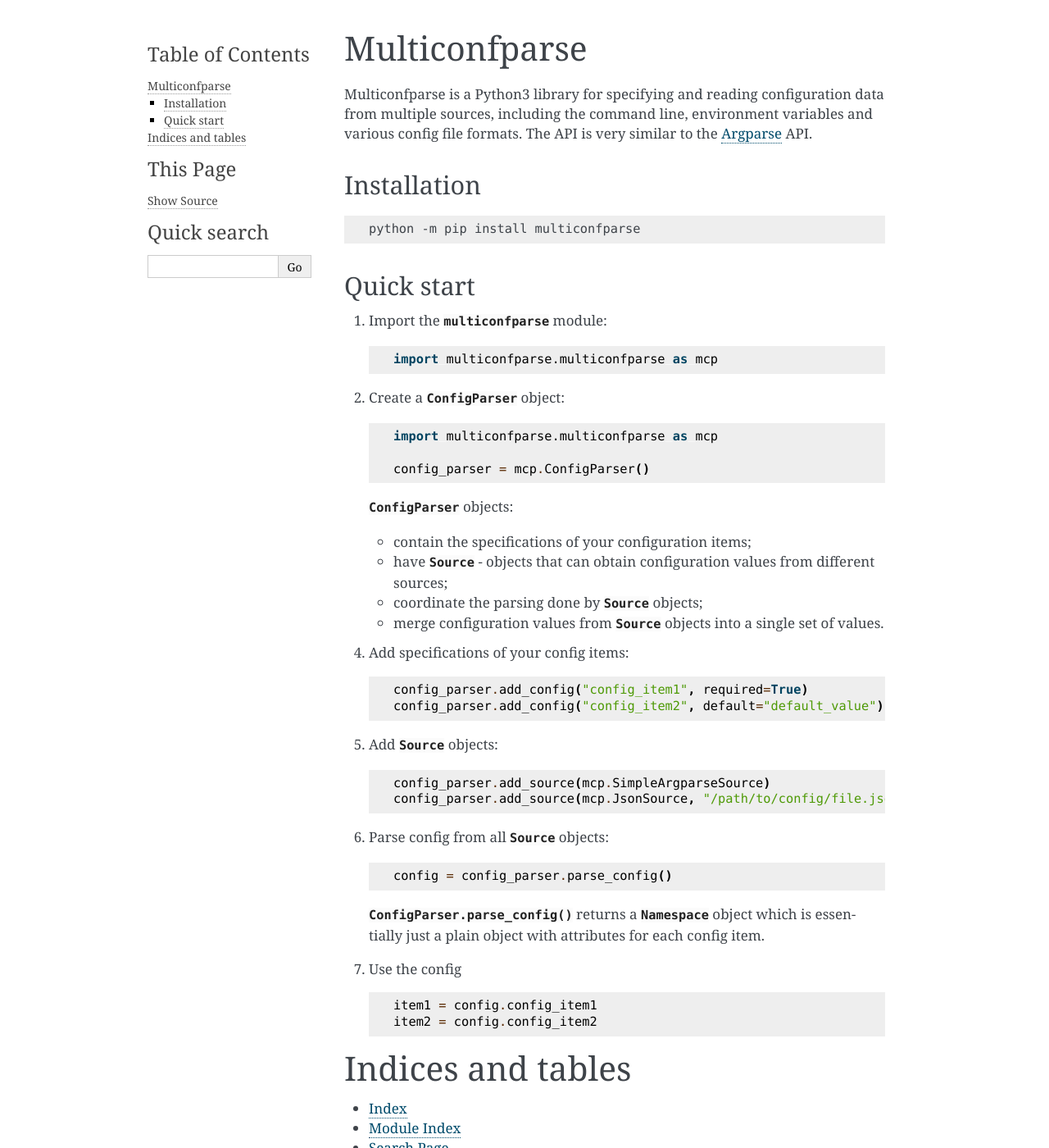
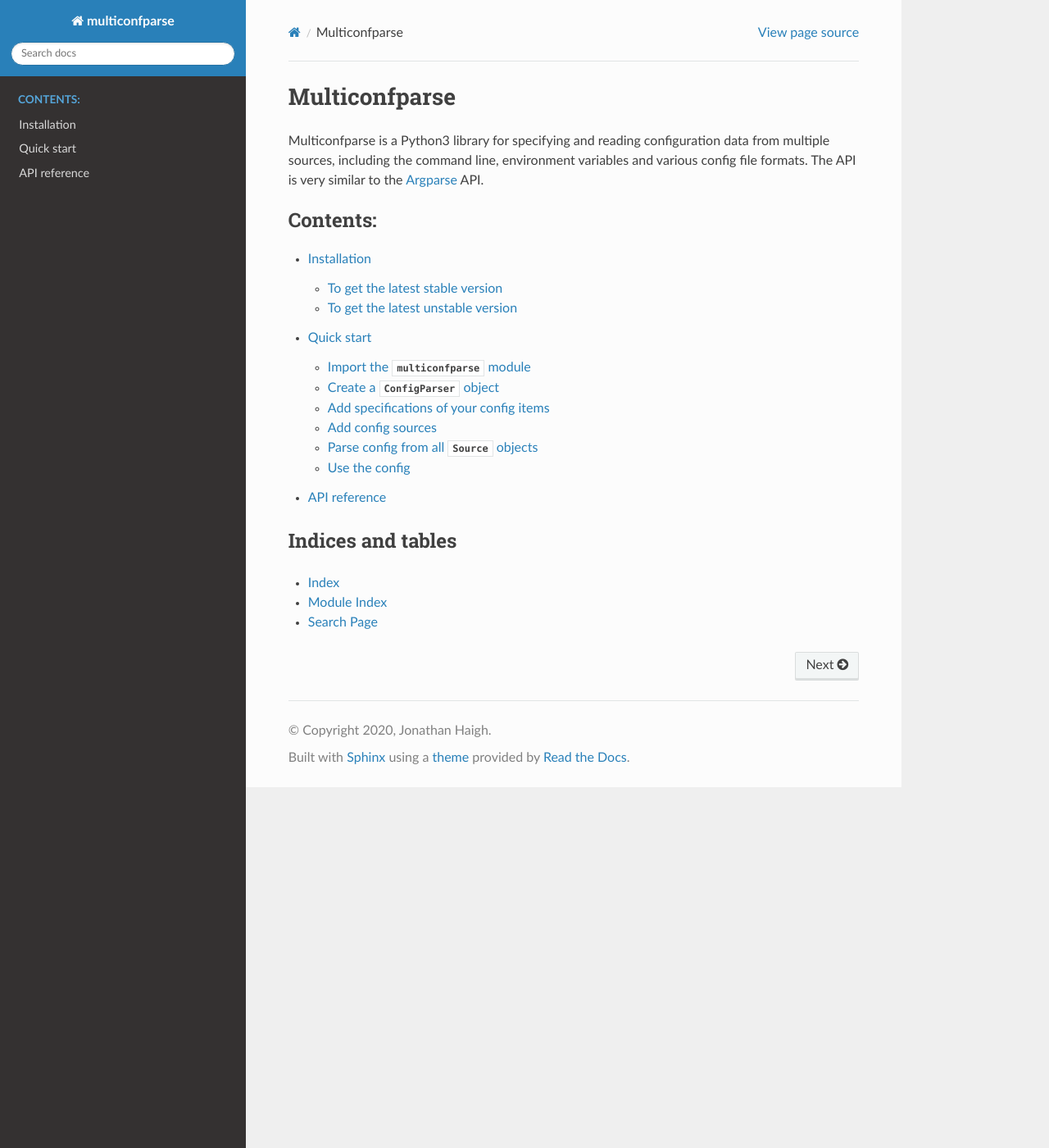
Before and after one commit to jonathanhaigh/multiconfparse, a Sphinx documentation site: the page built from docs/index.rst, in a window 1280 px wide and 1400 px high. Shown: the whole window at 82% size. Built offline with Sphinx 7.4.7 and the Read the Docs theme 2.0.0, drawn with Linux system fonts in a browser that asks for light colours; some of the changed text lies outside the part shown.

Commit message:
Improve docs (#71)
For #53

* Switch the Sphinx theme to the readthedocs theme to fit in better with
  that site.
* Add an API reference section generated from docstrings in the code.
* Split the Installation and Quick start sections into separate files.
* Add a subsection in the Installation doc for installing from Github.
* Add some detail to the Quick start doc.

```diff
--- /dev/null
+++ b/docs/API_reference.rst
@@ -0,0 +1,6 @@
+API reference
+=============
+
+.. automodule:: multiconfparse.multiconfparse
+   :members:
+   :special-members:
--- /dev/null
+++ b/docs/Installation.rst
@@ -0,0 +1,16 @@
+Installation
+============
+
+To get the latest stable version
+--------------------------------
+.. code-block:: none
+
+   python -m pip install multiconfparse
+
+
+To get the latest unstable version
+----------------------------------
+
+.. code-block:: none
+
+   python -m pip install git+https://github.com/jonathanhaigh/multiconfparse
--- a/docs/conf.py
+++ b/docs/conf.py
@@ -51,7 +51,7 @@ master_doc = 'index'
 # The theme to use for HTML and HTML Help pages.  See the documentation for
 # a list of builtin themes.
 #
-html_theme = 'alabaster'
+html_theme = 'sphinx_rtd_theme'
 
 # Add any paths that contain custom static files (such as style sheets) here,
 # relative to this directory. They are copied after the builtin static files,
--- a/docs/index.rst
+++ b/docs/index.rst
@@ -3,81 +3,21 @@
    You can adapt this file completely to your liking, but it should at least
    contain the root `toctree` directive.
 
+==============
 Multiconfparse
 ==============
+
+Multiconfparse is a Python3 library for specifying and reading configuration
+data from multiple sources, including the command line, environment variables
+and various config file formats. The API is very similar to the Argparse_ API.
 
 .. toctree::
    :maxdepth: 2
    :caption: Contents:
 
-Multiconfparse is a Python3 library for specifying and reading configuration
-data from multiple sources, including the command line, environment variables
-and various config file formats. The API is very similar to the Argparse_ API.
-
-Installation
-------------
-.. code-block:: none
-
-   python -m pip install multiconfparse
-
-Quick start
------------
-
-1. Import the :py:mod:`multiconfparse` module:
-
-   .. code-block:: python
-
-      import multiconfparse.multiconfparse as mcp
-
-2. Create a :class:`ConfigParser` object:
-
-   .. code-block:: python
-
-      import multiconfparse.multiconfparse as mcp
-
-      config_parser = mcp.ConfigParser()
-
-   :class:`ConfigParser` objects:
-
-   * contain the specifications of your configuration items;
-   * have :class:`Source` - objects that can obtain configuration values
-     from different sources;
-   * coordinate the parsing done by :class:`Source` objects;
-   * merge configuration values from :class:`Source` objects into a single
-     set of values.
-
-4. Add specifications of your config items:
-
-   .. code-block:: python
-
-      config_parser.add_config("config_item1", required=True)
-      config_parser.add_config("config_item2", default="default_value")
-
-5. Add :class:`Source` objects:
-
-   .. code-block:: python
-
-      config_parser.add_source(mcp.SimpleArgparseSource)
-      config_parser.add_source(mcp.JsonSource, "/path/to/config/file.json")
-
-
-6. Parse config from all :class:`Source` objects:
-
-   .. code-block:: python
-
-      config = config_parser.parse_config()
-
-   :py:meth:`ConfigParser.parse_config()` returns a :class:`Namespace` object
-   which is essentially just a plain object with attributes for each config
-   item.
-
-7. Use the config
-
-   .. code-block:: python
-
-      item1 = config.config_item1
-      item2 = config.config_item2
-
+   Installation
+   Quick start <Quick_start>
+   API reference <API_reference>
 
 Indices and tables
 ==================
--- /dev/null
+++ b/docs/requirements.txt
@@ -0,0 +1 @@
+sphinx_rtd_theme
```
Also changed, not shown: docs/Quick_start.rst (added, +111 -0 lines).
